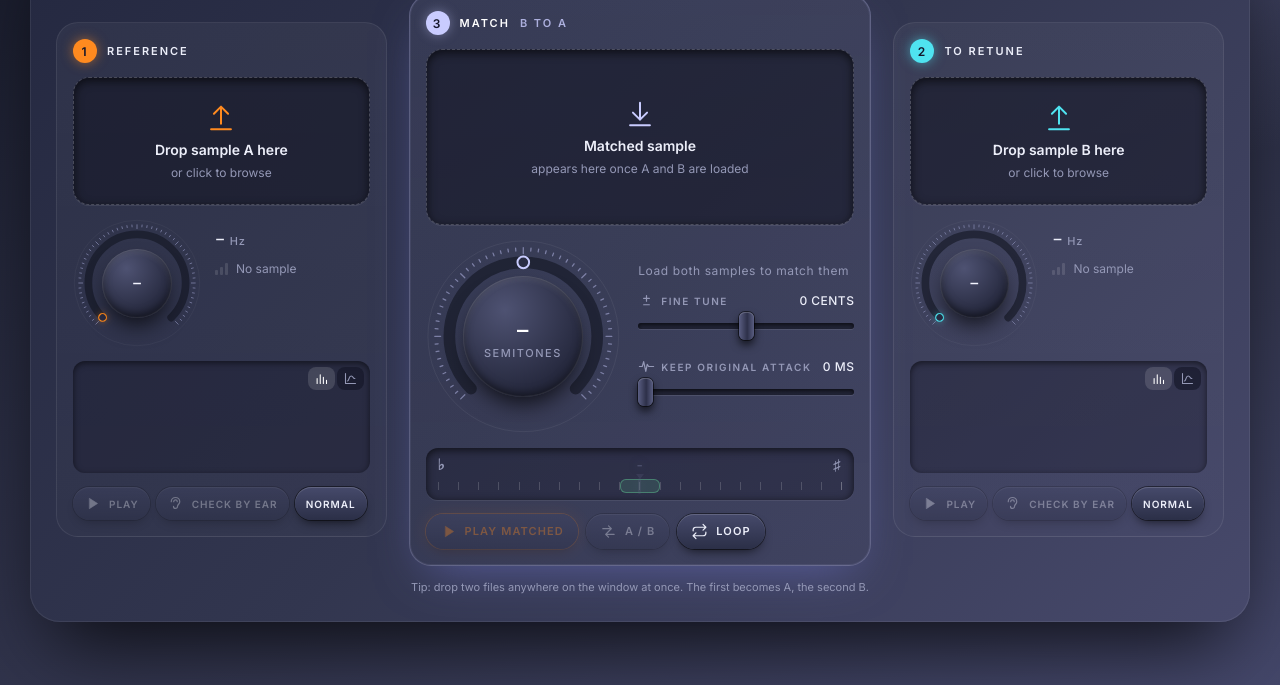
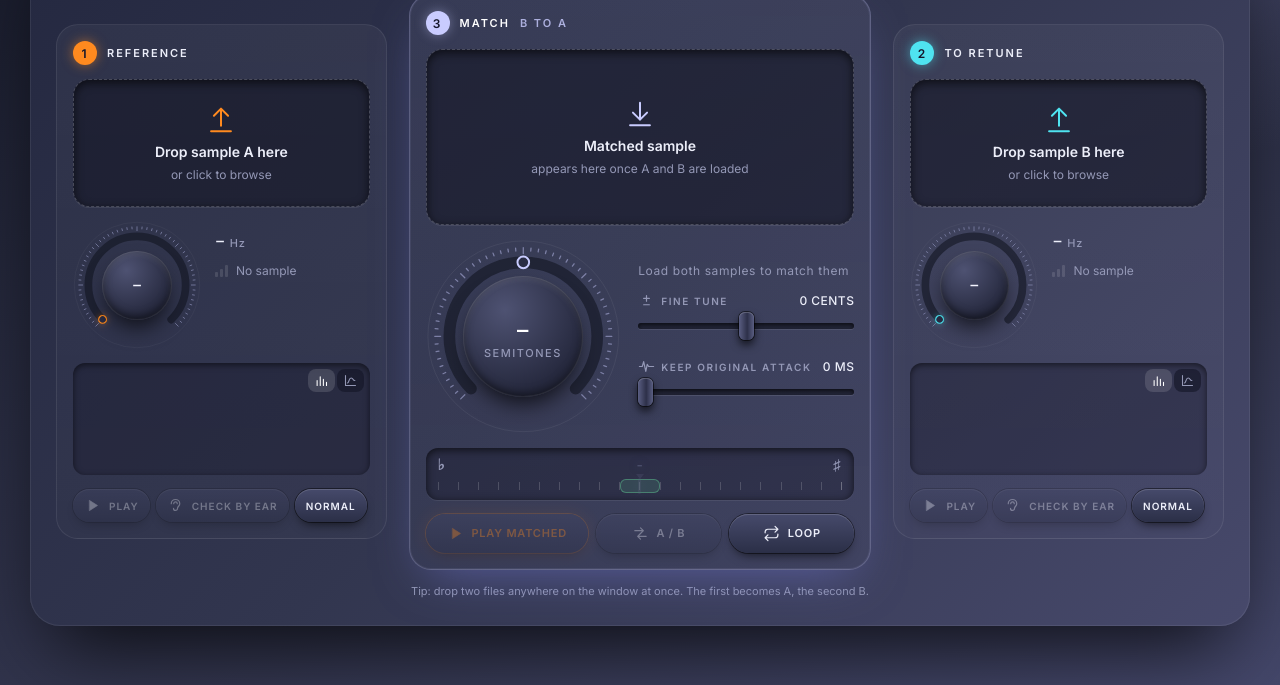
Before and after one commit to frankwtierney/drumpm, a website with bundled scripts: page web/index.html in a window 1280 px wide. Shown: the part 115-800 px from the top of the page. Built offline with nearby package versions, Linux system fonts and the light colour scheme.

Commit message:
Spread the match action buttons evenly across the card
Co-Authored-By: Claude Sonnet 5.5 <noreply@anthropic.com>
Claude-Session: https://claude.ai/code/session_016VCyhUueN6pZkZ3i3r9kf1

```diff
--- a/web/index.html
+++ b/web/index.html
@@ -220,6 +220,13 @@
   .card:not(.m) .spec { flex:none; height:112px; min-height:0; }
   .spec canvas { position:absolute; inset:0; width:100%; height:100%; }
   @media (max-width:1040px) { .stage { align-items:start; } }
+
+  /* middle action row: three equal buttons spanning the card */
+  .card.m { position:relative; }
+  .match .actions > button { flex:1 1 0; justify-content:center; white-space:nowrap; padding:11px 10px; letter-spacing:.07em; }
+  .match .actions > #playM { flex-grow:1.35; }
+  .match .actions { flex-wrap:nowrap; }
+  #status { position:absolute; right:18px; bottom:7px; margin:0; }
 </style>
 </head>
 <body>
```
